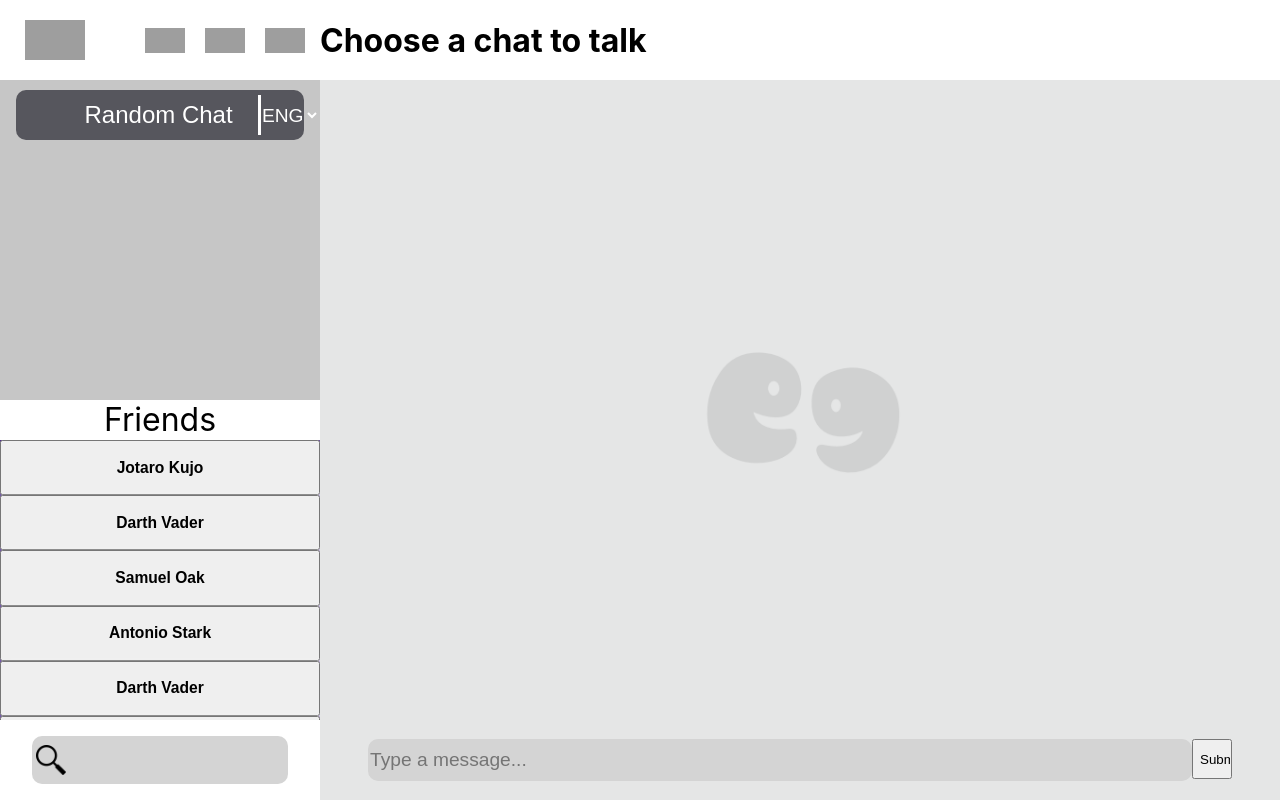
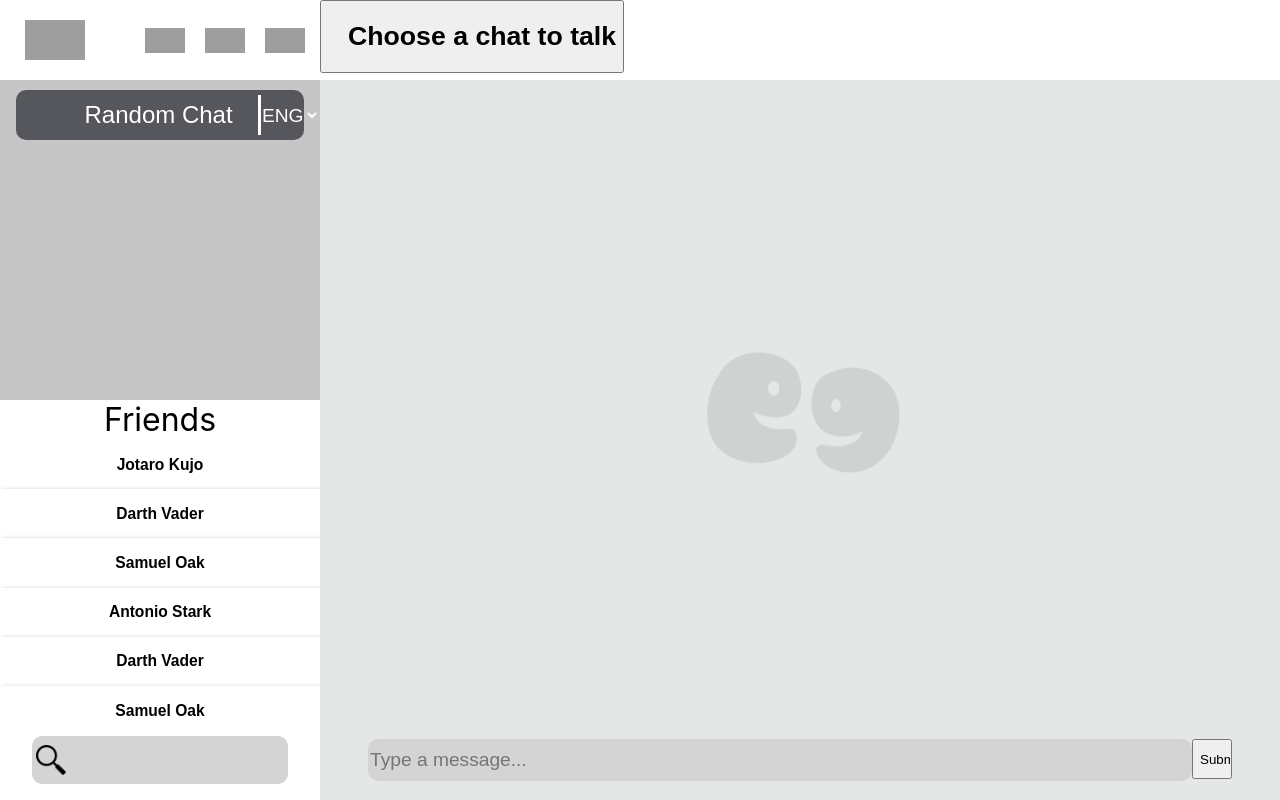
Before and after one commit to knappygd/speek, a React (Create React App) app in the folder testeos_de_react/: page /mainpage1 in a window 1280 px wide. Built offline with nearby package versions, Linux system fonts and the light colour scheme; grey boxes are pictures that could not be loaded.

Commit message:
TopCard function

```diff
--- a/testeos_de_react/src/CSS/Card.css
+++ b/testeos_de_react/src/CSS/Card.css
@@ -1,6 +1,10 @@
 .Card {
     width: 100%;
     /*border-radius: 20px;*/
-    box-shadow: 2px 2px 5px #ffffff;
+    box-shadow: 2px 2px 5px #969696;
     text-align: center;
+
+    background-color: white;
+    border: none;
+    padding: 0;
 }
--- a/testeos_de_react/src/CSS/Top-right.css
+++ b/testeos_de_react/src/CSS/Top-right.css
@@ -1,10 +1,15 @@
-#right{
-  display:flex;
+#right {
+  display: flex;
   flex-direction: column;
   height: 100vh;
 }
-#Topright{
+
+#Topright {
   background-color: rgb(255, 255, 255);
   flex: 0 0 80px;
   min-height: 80px;
 }
+
+h1 {
+  margin-left: 20px;
+}
--- /dev/null
+++ b/testeos_de_react/src/CSS/TopCard.css
@@ -0,0 +1,6 @@
+.caja0 {
+    width: 100px;
+    height: 100px;
+    background-color: #3498db;
+    /* Otros estilos, como bordes, márgenes, transiciones, etc., según tus preferencias */
+}
--- a/testeos_de_react/src/Components/Top-right.jsx
+++ b/testeos_de_react/src/Components/Top-right.jsx
@@ -1,4 +1,7 @@
+import React, { useState } from 'react';
+
 import data_users from "../Data/data_users";
+import "../CSS/TopCard.css";
 
 
 export default function Topright({ user_id }) {
@@ -11,9 +14,16 @@ export default function Topright({ user_id }) {
   };
 
 
+  const [mostrarCaja, setMostrarCaja] = useState(false);
+
+  const mostrarOcultarCaja = () => {
+    setMostrarCaja(!mostrarCaja);
+  };
+
   return (
     <div id="Topright">
-      <h1> {title} </h1>
+      <button onClick={mostrarOcultarCaja}><h1> {title} </h1></button>
+      {mostrarCaja && <div className="caja0"></div>}
     </div>
   )
 }
--- /dev/null
+++ b/testeos_de_react/src/Components/TopCard.jsx
@@ -0,0 +1,16 @@
+/*import React, { useState } from "react"
+
+export default function TopCard() {
+    const [mostrarCaja, setMostrarCaja] = useState(false);
+
+    const mostrarOcultarCaja = () => {
+        setMostrarCaja(!mostrarCaja);
+    };
+
+    return (
+        <div>
+            <button onClick={mostrarOcultarCaja}>Mostrar Caja</button>
+            {mostrarCaja && <div className="caja"></div>}
+        </div>
+    );
+}*/
```
Also changed, not shown: testeos_de_react/src/Top-left.css (deleted, +0 -9 lines), testeos_de_react/src/Top-right.css (deleted, +0 -10 lines).
